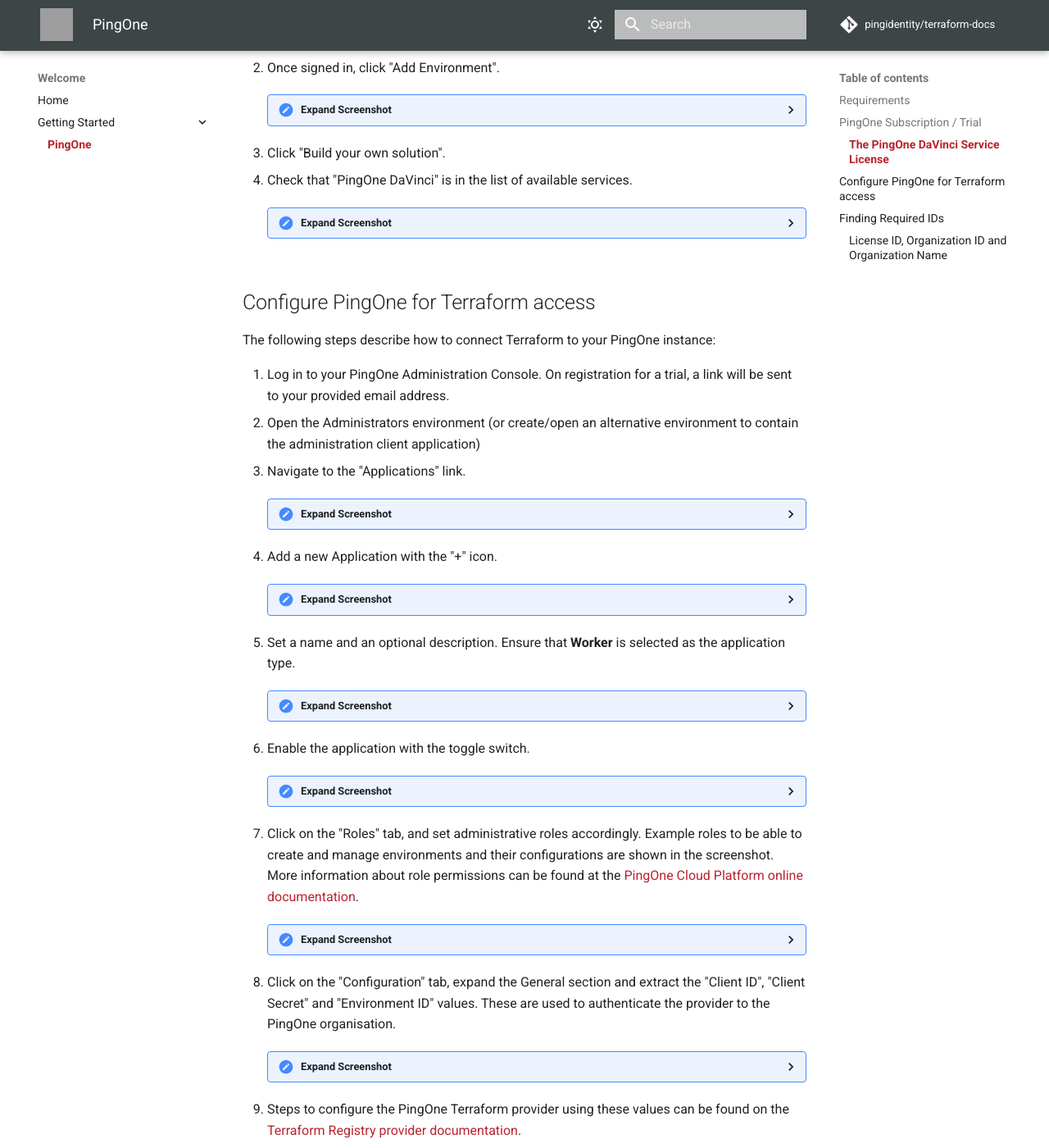
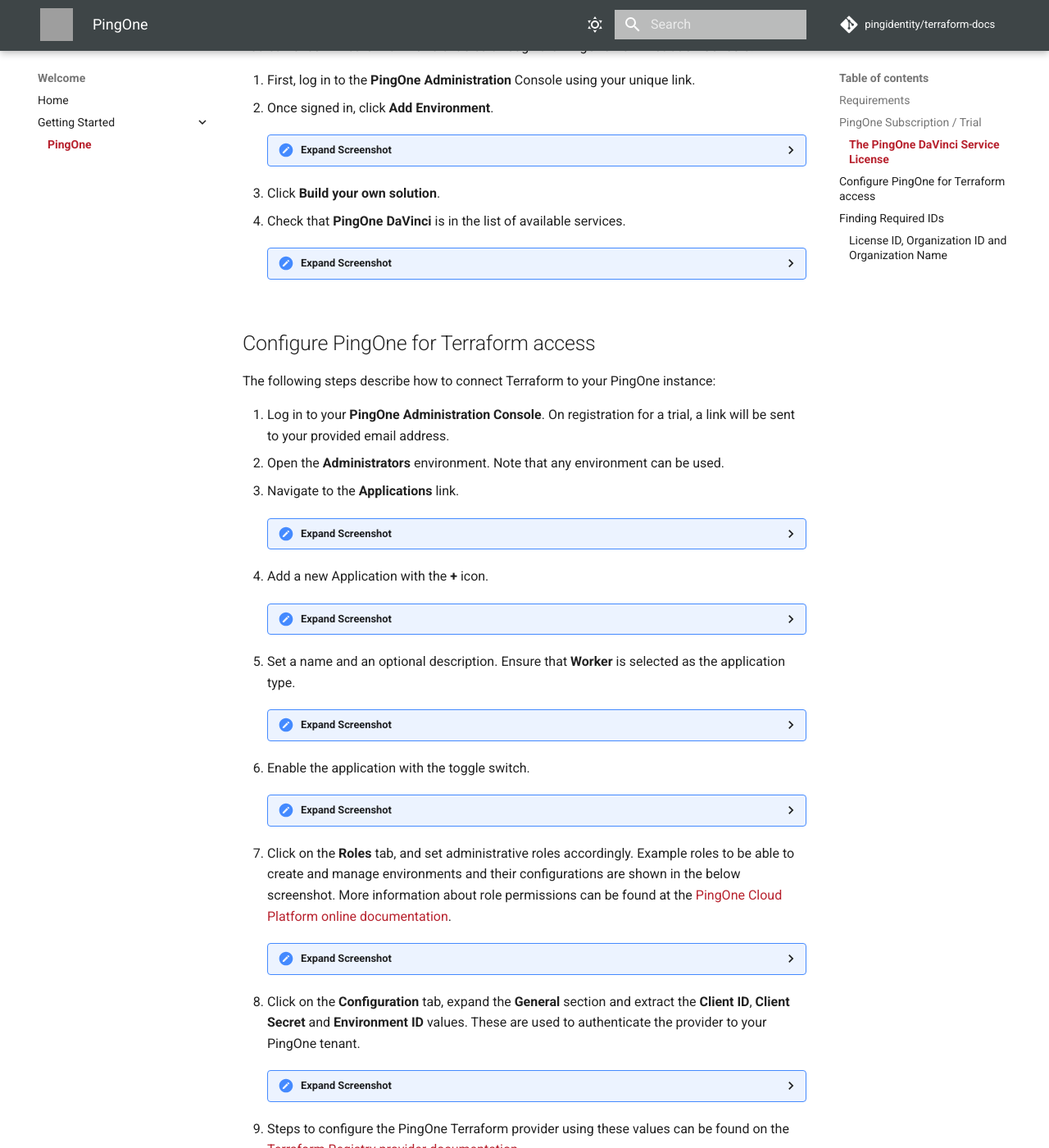
Before and after one commit to pingidentity/terraform-docs, an MkDocs documentation site: the page built from docs/getting-started/pingone.md, in a window 1280 px wide and 1400 px high, scrolled down 923 px. Shown: the whole window at 82% size. Built offline with MkDocs 1.6.1 and Material for MkDocs 9.7.7, drawn with Linux system fonts in a browser that asks for light colours; comment, search, counter and statistics services are not loaded; some of the changed text lies outside the part shown; grey boxes are pictures that could not be loaded.

Commit message:
reformat

```diff
--- a/docs/getting-started/pingone.md
+++ b/docs/getting-started/pingone.md
@@ -14,21 +14,22 @@ To get started using the PingOne Terraform provider, first you'll need an active
 
 The PingOne DaVinci service is not enabled by default in the PingOne Cloud Platform trial, or with licenses that do not explicitly include the DaVinci service.  When configuring environments using the PingOne provider, the DaVinci service will not be available unless the service has been enabled.
 
-* If you have an existing Ping Identity license and would like to try PingOne DaVinci, please contact your Ping Identity account manager.
-* If you have registered for a trial account and would like to try PingOne DaVinci, or have questions about Ping Identity solutions, please [contact sales](https://www.pingidentity.com/en/company/contact-sales.html).
+!!! note "Enable the DaVinci service"
+    * If you have an existing Ping Identity license and would like to try PingOne DaVinci, please contact your Ping Identity account manager.
+    * If you have registered for a trial account and would like to try PingOne DaVinci, or have questions about Ping Identity solutions, please [contact sales](https://www.pingidentity.com/en/company/contact-sales.html).
 
 More information about PingOne solutions can be found [here](https://docs.pingidentity.com/r/en-us/pingone/pingone_p1solutions_main).
 
 You can check whether DaVinci is enabled through the PingOne Administration Console:
 
-1. First, log in to the PingOne Administration Console using your unique link.
-2. Once signed in, click "Add Environment".
+1. First, log in to the **PingOne Administration** Console using your unique link.
+2. Once signed in, click **Add Environment**.
     <details>
       <summary>Expand Screenshot</summary>
         <img src="../../img/getting-started/pingone-console-admins-env.png"  alt="PingOne Administration Console, Add Environment Button"/>
     </details>
-3. Click "Build your own solution".
-4. Check that "PingOne DaVinci" is in the list of available services.
+3. Click **Build your own solution**.
+4. Check that **PingOne DaVinci** is in the list of available services.
     <details>
       <summary>Expand Screenshot</summary>
         <img src="../../img/getting-started/pingone-console-create-environment-davinci.png"  alt="PingOne Administration Console, Build your own solution"/>
@@ -38,14 +39,14 @@ You can check whether DaVinci is enabled through the PingOne Administration Cons
 
 The following steps describe how to connect Terraform to your PingOne instance:
 
-1. Log in to your PingOne Administration Console. On registration for a trial, a link will be sent to your provided email address.
-2. Open the Administrators environment (or create/open an alternative environment to contain the administration client application)
-3. Navigate to the "Applications" link.
+1. Log in to your **PingOne Administration Console**. On registration for a trial, a link will be sent to your provided email address.
+2. Open the **Administrators** environment.  Note that any environment can be used.
+3. Navigate to the **Applications** link.
     <details>
       <summary>Expand Screenshot</summary>
         <img src="../../img/getting-started/pingone-console-environment-home-applications.png"  alt="PingOne Administration Console, Applications Link"/>
     </details>
-4. Add a new Application with the "+" icon.
+4. Add a new Application with the **+** icon.
     <details>
       <summary>Expand Screenshot</summary>
         <img src="../../img/getting-started/pingone-console-applications-home.png"  alt="PingOne Administration Console, Applications Home"/>
@@ -60,12 +61,12 @@ The following steps describe how to connect Terraform to your PingOne instance:
       <summary>Expand Screenshot</summary>
         <img src="../../img/getting-started/pingone-console-application-settings.png"  alt="PingOne Administration Console, Application Settings"/>
     </details>
-7. Click on the "Roles" tab, and set administrative roles accordingly.  Example roles to be able to create and manage environments and their configurations are shown in the screenshot.  More information about role permissions can be found at the [PingOne Cloud Platform online documentation](https://docs.pingidentity.com/r/en-us/pingone/p1_c_roles).
+7. Click on the **Roles** tab, and set administrative roles accordingly.  Example roles to be able to create and manage environments and their configurations are shown in the below screenshot.  More information about role permissions can be found at the [PingOne Cloud Platform online documentation](https://docs.pingidentity.com/r/en-us/pingone/p1_c_roles).
     <details>
       <summary>Expand Screenshot</summary>
         <img src="../../img/getting-started/pingone-console-application-roles.png"  alt="PingOne Administration Console, Application Roles"/>
     </details>
-8. Click on the "Configuration" tab, expand the General section and extract the "Client ID", "Client Secret" and "Environment ID" values. These are used to authenticate the provider to the PingOne organisation.
+8. Click on the **Configuration** tab, expand the **General** section and extract the **Client ID**, **Client Secret** and **Environment ID** values. These are used to authenticate the provider to your PingOne tenant.
     <details>
       <summary>Expand Screenshot</summary>
         <img src="../../img/getting-started/pingone-console-application-details.png"  alt="PingOne Administration Console, Application Details"/>
@@ -80,13 +81,13 @@ There are tenant specific, unique IDs and name values that are required for the
 
 The license ID is required when creating an environment using the `pingone_environment` ([registry documentation](https://registry.terraform.io/providers/pingidentity/pingone/latest/docs/resources/environment)) resource.  The organization ID/organization name can be used with the `pingone_organization` data source ([registry documentaton](https://registry.terraform.io/providers/pingidentity/pingone/latest/docs/data-sources/organization)).  These values can be found with the following steps:
 
-1. Log in to the PingOne Administrators Console using your unique console link.
-2. Navigate to "Licenses".
+1. Log in to the **PingOne Administrators Console** using your unique console link.
+2. Navigate to **Licenses**.
     <details>
       <summary>Expand Screenshot</summary>
         <img src="../../img/getting-started/pingone-console-admins-licenses.png"  alt="PingOne Administration Console, Licenses Link"/>
     </details>
-3. Look for the relevant license (that is not an Admin license) and use the copy link to copy the ID.  The organization name and organization ID are also shown and can be copied.
+3. Look for the relevant license (that is not an Admin license) and click the copy link icon to copy the ID.  The organization name and organization ID are also shown and can be copied.
     <details>
       <summary>Expand Screenshot</summary>
         <img src="../../img/getting-started/pingone-console-admins-licenses-detail.png"  alt="PingOne Administration Console, Licenses Detail"/>
```
